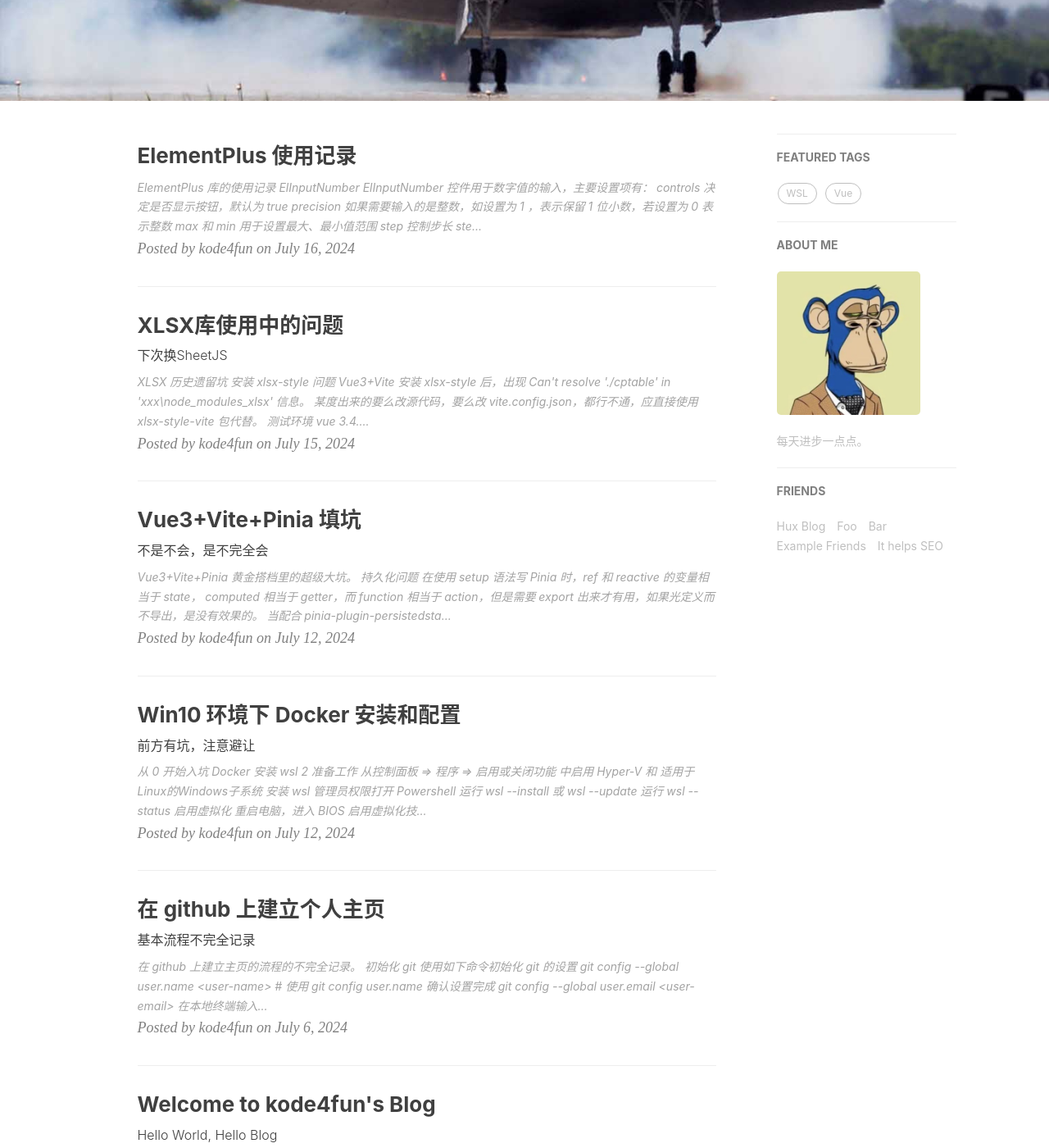
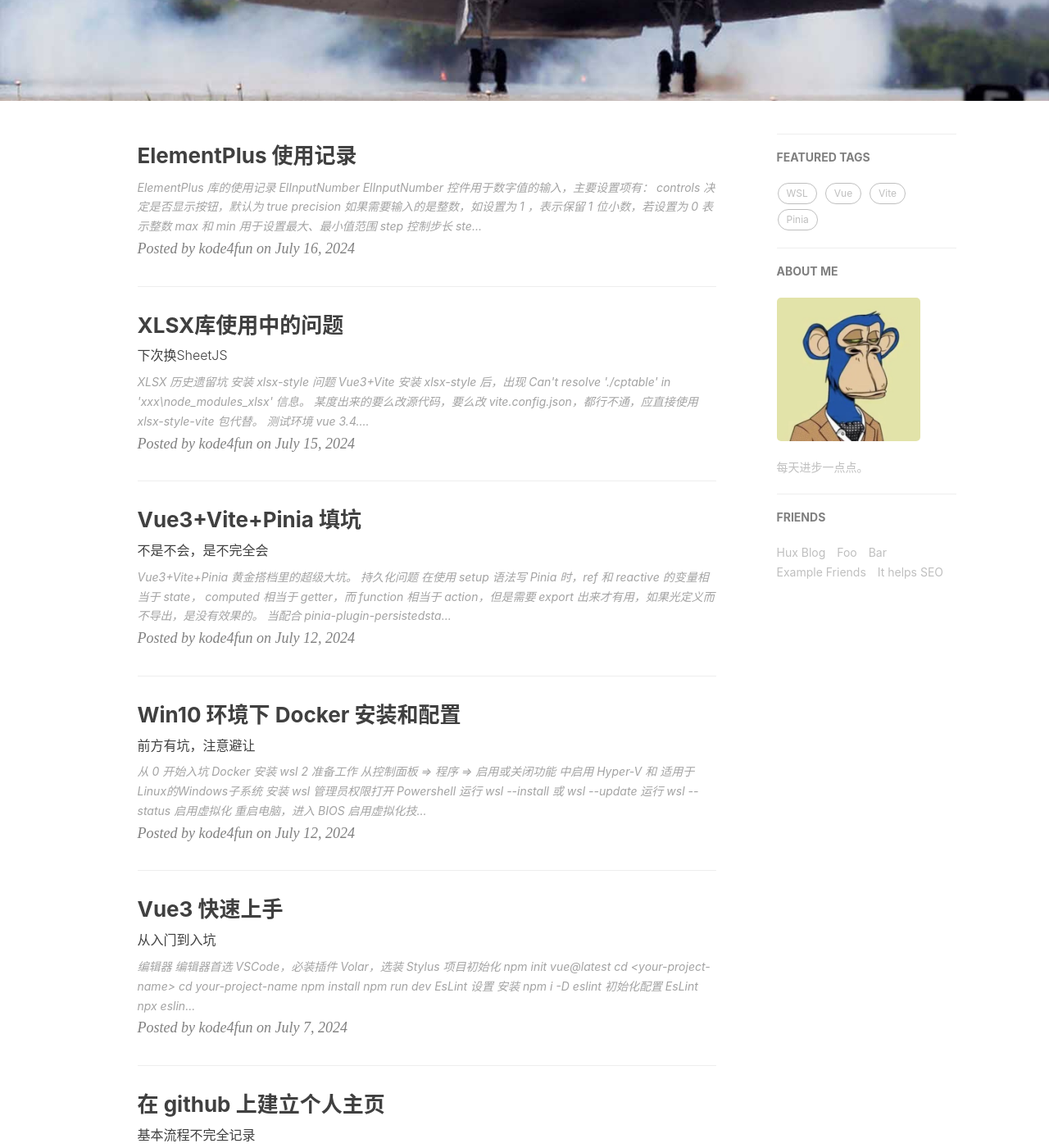
Before and after one commit to kode4fun/kode4fun.github.io, a Jekyll site: the page built from index.html, in a window 1280 px wide and 1400 px high, scrolled down 295 px. Shown: the whole window at 82% size. Built offline with Jekyll 4.4.1, drawn with Linux system fonts in a browser that asks for light colours; nearby versions of some CDN libraries; the list of posts is cut into pages by our own code; comment, search, counter and statistics services are not loaded.

Commit message:
new posts

````diff
--- /dev/null
+++ b/_posts/2024-07-07-Vue3-start-up.md
@@ -0,0 +1,57 @@
+---
+layout:     post
+title:      "Vue3 快速上手"
+subtitle:   "从入门到入坑"
+date:       2024-07-07 00:00:00
+author:     "kode4fun"
+header-img: "img/post-bg-2015.jpg"
+tags:
+    - Vue
+    - Vite
+    - Pinia
+---
+
+### 编辑器
+编辑器首选 `VSCode`，必装插件 `Volar`，选装 `Stylus`
+
+### 项目初始化
+```bash
+npm init vue@latest
+cd <your-project-name>
+cd your-project-name
+npm install
+npm run dev
+```
+
+### EsLint 设置
++ 安装 `npm i -D eslint`
++ 初始化配置 EsLint `npx eslint --init`
+
+### 获取 DOM 节点
+在 `template` 的节点内附着 `ref` 属性，
+脚本中使用 `ref` 获取，注意变量名为指定的 `ref` 属性名。
+```js
+const refAttr = ref(null);
+```
+
+### 路由守卫
++ 全局前置守卫 `router.beforeEach`
++ 全局后置守卫 `router.afterEach`
++ 全局解析守卫 `router.beforeResolve`
++ 路由独享守卫 `beforeEnter`
++ 组件内守卫 `beforeRouterEnter`
++ 组件内守卫 `beforeRouterUpdate`
++ 组件内守卫 `beforeRouterLeave`
+
+在每次导航时都会触发，但是确保在导航被确认之前，同时在所有组件内守卫和异步路由组件被解析之后，解析守卫就被正确调用
+
+### 文档和资源
++ [vue3 官方文档](https://cn.vuejs.org)
++ [Element-Plus 官网](https://element-plus.org/)
++ [ECharts项目](https://echarts.apache.org/zh/index.html)
++ [Vue3 语法参考](https://juejin.cn/post/7091562373147787277)
++ [EsLint](https://www.jianshu.com/p/4b94540dd998)
++ [在 router 中使用 pinia](https://www.cnblogs.com/xsj1989/p/16712066.html)
++ [@vueuse/core中api记录](https://www.cnblogs.com/musi03/p/15776306.html)
++ [Vue Router 10 条高级技巧](https://blog.csdn.net/qq_41581588/article/details/128686648)
++ [一文搞懂Vue3中watch和watchEffect区别和用法！](https://zhuanlan.zhihu.com/p/528715632)
--- a/_posts/2024-07-12-VUE3-Vite-Pinia-pitfalls.markdown
+++ b/_posts/2024-07-12-VUE3-Vite-Pinia-pitfalls.markdown
@@ -108,6 +108,5 @@ async function lazyLoadScript() {
 
 ### 样式穿透
 语法是 `:deep(...)`，如 `:deep(.el-iput__content)`。
-### 测试图片
 <!-- <img src="/img/in-post/moon-in-the-sky.jpg" align="center" width="50%"> -->
 <!-- ![moon in the sky](/img/in-post/moon-in-the-sky.jpg) -->
````
